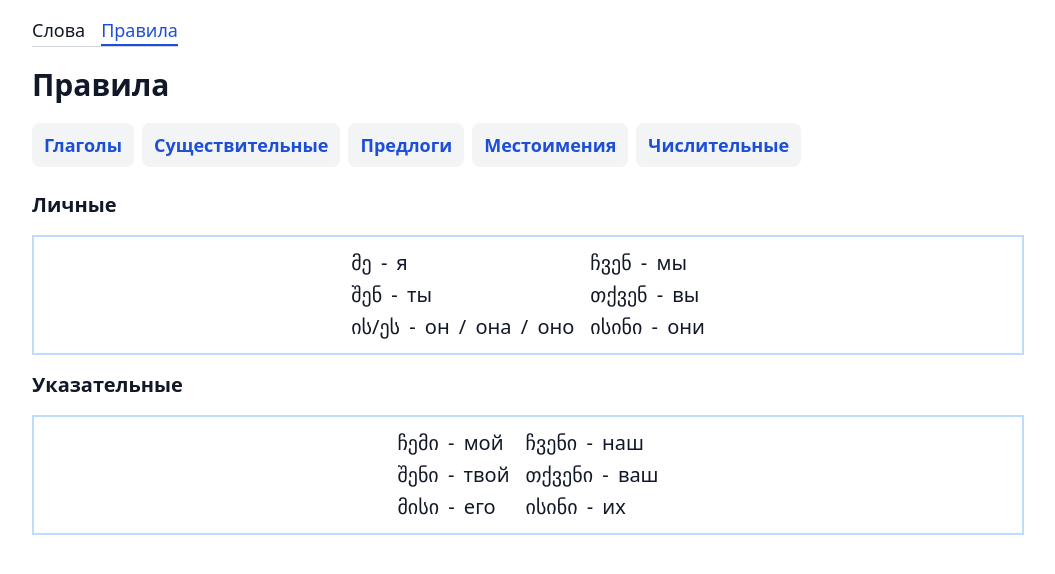
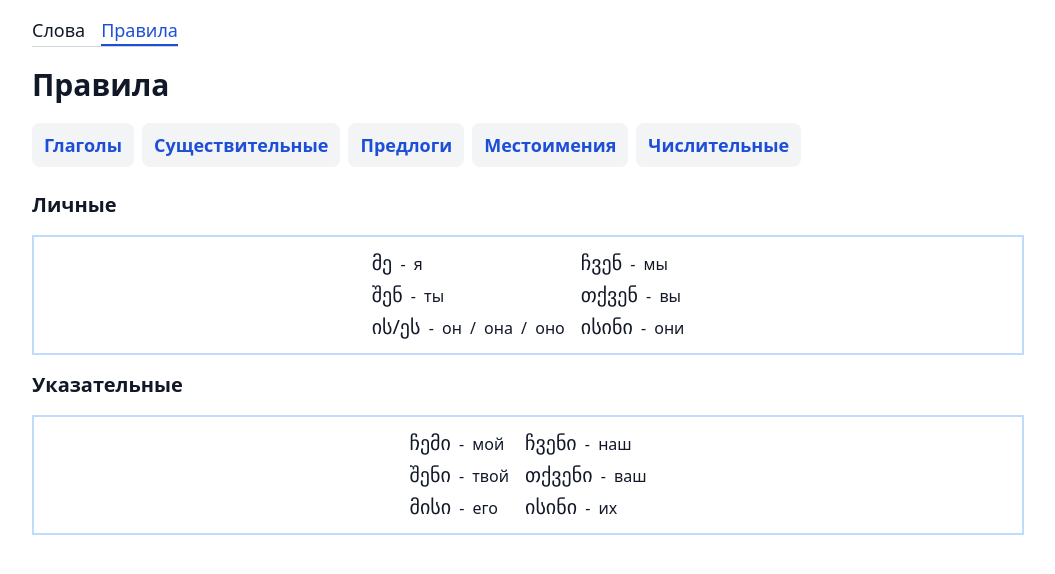
Before and after one commit to birdy90/bederdinov.me_netlify, a React (Create React App) app: page /languages/ge/rules in a window 1280 px wide. Both pictures are taken after a click on the element "Местоимения". Shown: the top 574 px of the page, without its empty margins (112-1167 px from the left). Built offline with nearby package versions, Linux system fonts and the light colour scheme.

Commit message:
* pronouns fix

```diff
--- a/src/components/languages/ge/rules/pronouns.tsx
+++ b/src/components/languages/ge/rules/pronouns.tsx
@@ -8,14 +8,14 @@ export const PronounsRules = () => {
 
         <Rule className="gap-x-24">
             <Examples>
-                <Word>მე - я</Word>
-                <Word>შენ - ты</Word>
-                <Word>ის/ეს - он / она / оно</Word>
+                <div><Word>მე</Word> - я</div>
+                <div><Word>შენ</Word> - ты</div>
+                <div><Word>ის/ეს</Word> - он / она / оно</div>
             </Examples>
             <Examples>
-                <Word>ჩვენ - мы</Word>
-                <Word>თქვენ - вы</Word>
-                <Word>ისინი - они</Word>
+                <div><Word>ჩვენ</Word> - мы</div>
+                <div><Word>თქვენ</Word> - вы</div>
+                <div><Word>ისინი</Word> - они</div>
             </Examples>
         </Rule>
 
@@ -23,14 +23,14 @@ export const PronounsRules = () => {
 
         <Rule className="gap-x-24">
             <Examples>
-                <Word>ჩემი - мой</Word>
-                <Word>შენი - твой</Word>
-                <Word>მისი - его</Word>
+                <div><Word>ჩემი</Word> - мой</div>
+                <div><Word>შენი</Word> - твой</div>
+                <div><Word>მისი</Word> - его</div>
             </Examples>
             <Examples>
-                <Word>ჩვენი - наш</Word>
-                <Word>თქვენი - ваш</Word>
-                <Word>ისინი - их</Word>
+                <div><Word>ჩვენი</Word> - наш</div>
+                <div><Word>თქვენი</Word> - ваш</div>
+                <div><Word>ისინი</Word> - их</div>
             </Examples>
         </Rule>
     </>;
```
